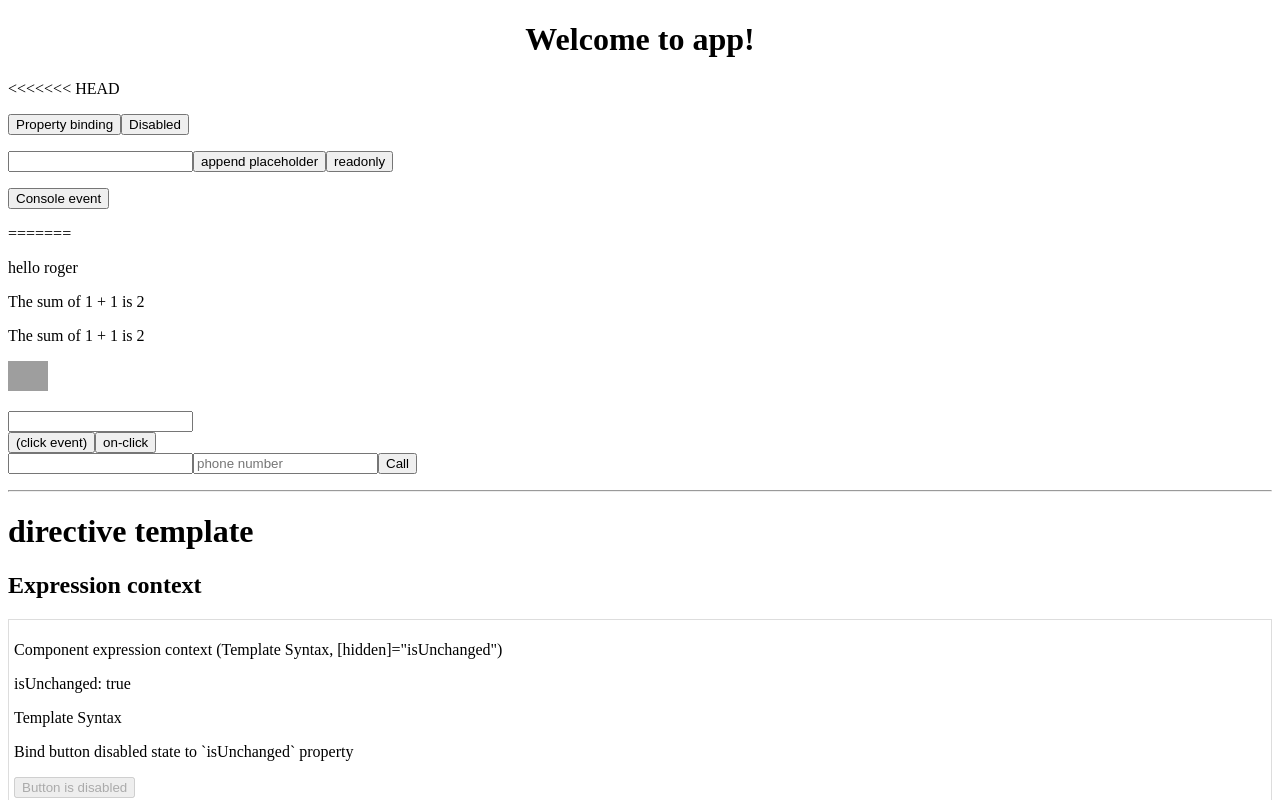
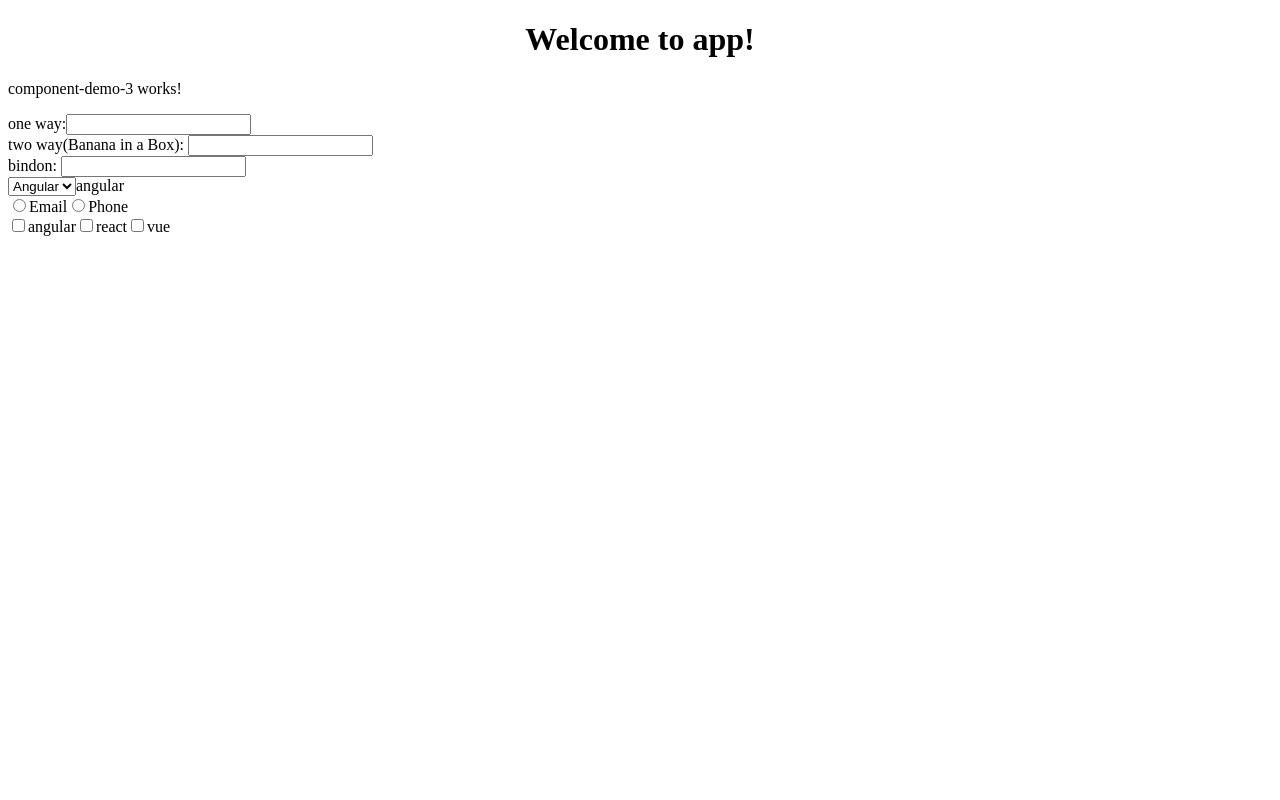
Before and after one commit to rojochen/ng4-basic-practice, an Angular app in the folder my-app/: page / in a window 1280 px wide. Shown: the top 800 px of the page. Built offline with nearby package versions, Linux system fonts and the light colour scheme; grey boxes are pictures that could not be loaded.

Commit message:
fixed model demo

```diff
--- a/my-app/src/app/app.component.html
+++ b/my-app/src/app/app.component.html
@@ -4,10 +4,4 @@
     Welcome to {{title}}!
   </h1>
 </div>
-<<<<<<< HEAD
-<app-component-demo-2></app-component-demo-2>
-
-=======
-<app-component-demo-1></app-component-demo-1>
-<app-component-demo-5></app-component-demo-5>
->>>>>>> 06dee78817cda84efbedf06defa105acf2811a34
+<app-component-demo-3></app-component-demo-3>
--- a/my-app/src/app/component-demo-3/component-demo-3.component.html
+++ b/my-app/src/app/component-demo-3/component-demo-3.component.html
@@ -2,5 +2,33 @@
   component-demo-3 works!
 </p>
 <p>
-  <input type="text" [(ngModle)]="TwoWayValue"><input>
+  <!--one way implement -->
+  one way:<input type="text" [value]="oneWayValue" (input)="input($event)" /><span>{{oneWayValue}}</span><br/>
+  <!--two way implement : Banana in a Box -->
+  two way(Banana in a Box): <input type="text" [(ngModel)]="twoWayValue" (ngModelChange)="log()"  /><span>{{twoWayValue}}</span><br/>
+  bindon: <input type="text" bindon-ngModel="twoWayValue1" (ngModelChange)="log()"  /><span>{{twoWayValue1}}</span><br/>
+
+  <!--demo select -->
+  <select name="" [(ngModel)]="selectValue" >
+    <option  value="angular">Angular</option>
+    <option  value="react">React</option>
+    <option  value="Vue">Vue</option>
+  </select>
+  <span>{{selectValue}}</span><br/>
+  <input type="radio" id="contactChoice1"
+  name="contact" [(ngModel)]="radioValue" value="email">
+ <label for="contactChoice1">Email</label>
+
+ <input type="radio" id="contactChoice2"
+  name="contact" [(ngModel)]="radioValue" value="phone">
+ <label for="contactChoice2">Phone</label>
+ <span>{{radioValue}}</span><br/>
+
+ <input type="checkbox" id="box1" name="subscribe"  [(ngModel)]="boxList[0].selected" >
+ <label for="box1">{{boxList[0].value}}</label>
+ <input type="checkbox" id="box2" name="subscribe2"  [(ngModel)]="boxList[1].selected"  >
+ <label for="box2">{{boxList[1].value}}</label>
+ <input type="checkbox" id="box3" name="subscribe3"  [(ngModel)]="boxList[2].selected"  >
+ <label for="box3">{{boxList[2].value}}</label>
+ <span>{{boxValue1}}</span>
 </p>
--- a/my-app/src/app/component-demo-3/component-demo-3.component.ts
+++ b/my-app/src/app/component-demo-3/component-demo-3.component.ts
@@ -5,10 +5,27 @@ import { Component, OnInit } from '@angular/core';
   templateUrl: './component-demo-3.component.html',
   styleUrls: ['./component-demo-3.component.css']
 })
+
 export class ComponentDemo3Component implements OnInit {
-
-  constructor() { }
-
+  oneWayValue: string ;
+  selectValue: string ;
+  twoWayValue: string ;
+  boxList: Array<{ selected: boolean; value: string }>;
+  constructor() {
+    this.oneWayValue = '';
+    this.selectValue = 'angular';
+    this.twoWayValue = '';
+    this.boxList = [];
+    this.boxList.push({selected: false, value: 'angular'});
+    this.boxList.push({selected: false, value: 'react'});
+    this.boxList.push({selected: false, value: 'vue'});
+  }
+  input(event) {
+    this.oneWayValue = event.target.value;
+  }
+  log() {
+    console.log(this.twoWayValue );
+  }
   ngOnInit() {
   }
 
```
